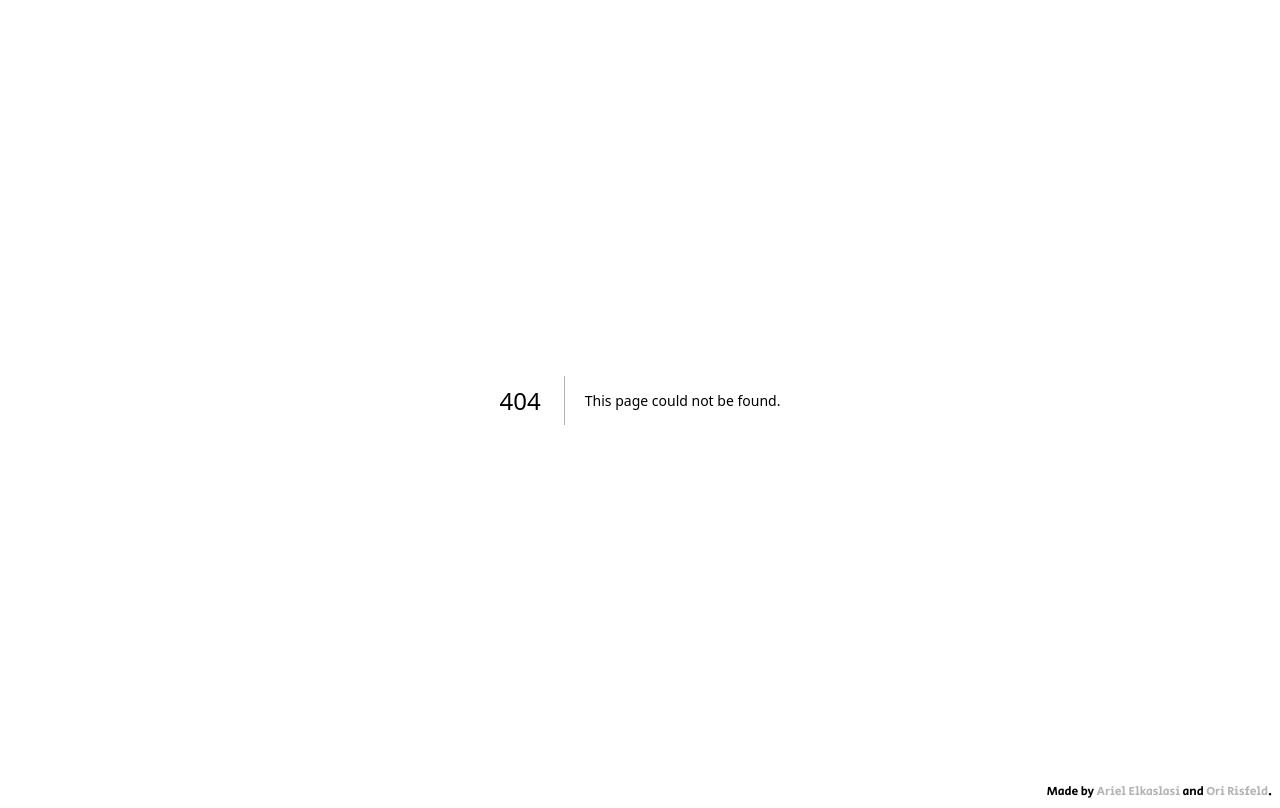
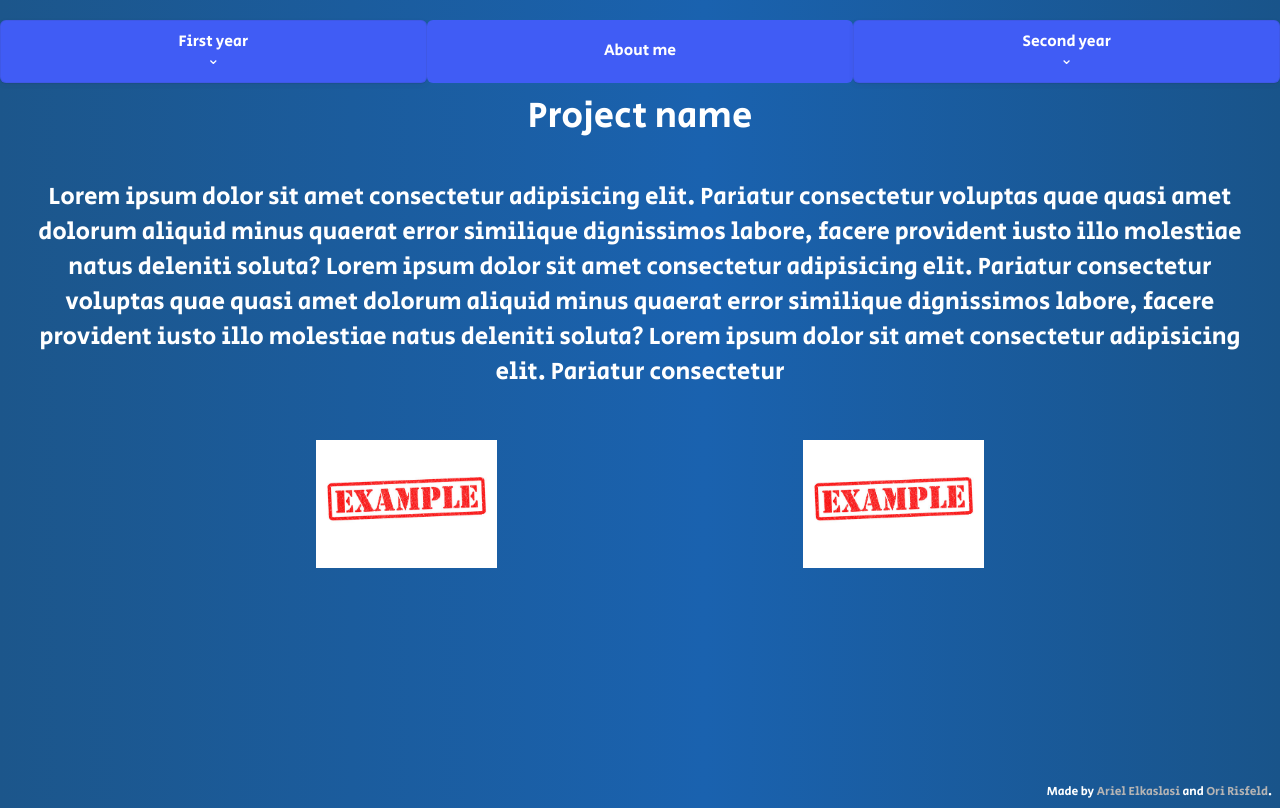
Before and after one commit to raisfeld-ori/pol-template, a Next.js app: page /projects/first_year/autumn in a window 1280 px wide. Before the commit this address had no page. Built offline with nearby package versions, Linux system fonts and the light colour scheme.

Commit message:
added autumn

```diff
--- /dev/null
+++ b/app/projects/first_year/autumn/page.tsx
@@ -0,0 +1,24 @@
+import example from './example_img.jpg';
+import Image from "next/image"
+export default function Page(){
+  return <div className="container">
+  <h1 className="head">Project name</h1>
+  <p className="description">
+    Lorem ipsum dolor sit amet consectetur adipisicing elit. Pariatur consectetur
+    voluptas quae quasi amet dolorum aliquid minus quaerat error
+    similique dignissimos labore, facere provident iusto illo molestiae natus deleniti soluta?
+    Lorem ipsum dolor sit amet consectetur adipisicing elit. Pariatur consectetur
+    voluptas quae quasi amet dolorum aliquid minus quaerat error
+    similique dignissimos labore, facere provident iusto illo molestiae natus deleniti soluta?
+    Lorem ipsum dolor sit amet consectetur adipisicing elit. Pariatur consectetur
+  </p>
+  <div className="images">
+    <div className="image-container">
+      <Image className="image" src={example} alt=""/>
+    </div>
+    <div className="image-container">
+      <Image className="image" src={example} alt=""/>
+    </div>
+  </div>
+  </div>
+}
--- a/app/projects/layout.tsx
+++ b/app/projects/layout.tsx
@@ -39,7 +39,8 @@ export default function RootLayout({
             onMouseEnter={() => set_left_menu(true)}
             >First year<br />⌄</button>
               <ul className="dropdown" style={{display: left_menu ? "inherit" : "none"}}>
-              <li className="option" onClick={async () => SwitchPage('/projects/first_year/fall')}>Fall Project</li>
+              <li className="option" onClick={async () => SwitchPage('/projects/first_year/fall')}>Mini Project</li>
+              <li className="option" onClick={async () => SwitchPage('/projects/first_year/autumn')}>Autumn Project</li>
               <li className="option" onClick={async () => SwitchPage('/projects/first_year/winter')}>Winter Project</li>
               <li className="option" onClick={async () => SwitchPage('/projects/first_year/spring')}>Spring Project</li>
               <li className="option" onClick={async () => SwitchPage('/projects/first_year/summer')}>Summer Project</li>
@@ -54,8 +55,9 @@ export default function RootLayout({
               onClick={() => set_right_menu(!right_menu)}
               >Second year<br />⌄</button>
               <ul className="dropdown" style={{display: right_menu ? "inherit" : "none"}}>
-              <li className="option" onClick={async () => SwitchPage('/projects/second_year/fall')}>Fall Project</li>
+              <li className="option" onClick={async () => SwitchPage('/projects/second_year/fall')}>Mini Project</li>
               <li className="option" onClick={async () => SwitchPage('/projects/second_year/winter')}>Winter Project</li>
+              <li className="option" onClick={async () => SwitchPage('/projects/second_year/autumn')}>autumn Project</li>
               <li className="option" onClick={async () => SwitchPage('/projects/second_year/spring')}>Spring Project</li>
               <li className="option" onClick={async () => SwitchPage('/projects/second_year/summer')}>Summer Project</li>
               </ul>
```
Also changed, not shown: app/projects/second_year/autumn/page.tsx (added, +24 -0 lines), app/projects/first_year/autumn/example_img.jpg (added), app/projects/second_year/autumn/example_img.jpg (added).
